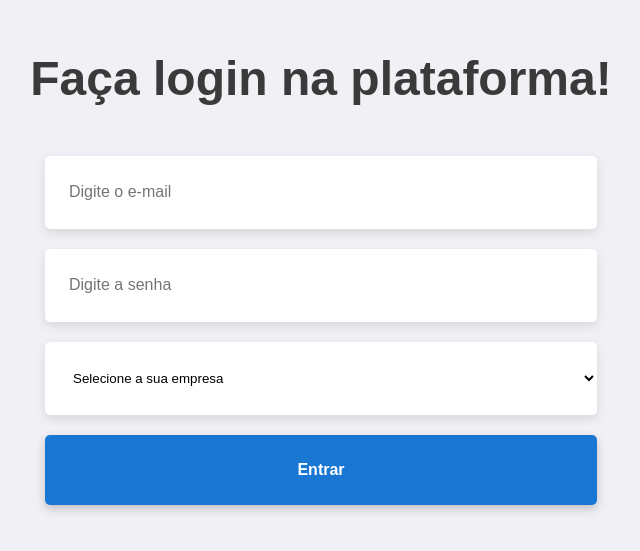
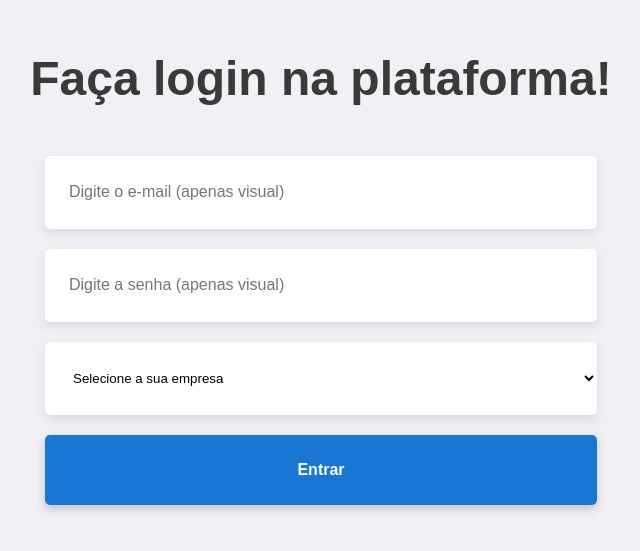
Before and after one commit to henriSandovalSilva/react-user-posts, a React (Create React App) app: page /login in a window 1280 px wide. Shown: the part 127-678 px from the top of the page, without its empty margins (319-959 px from the left). Built offline with nearby package versions, Linux system fonts and the light colour scheme; no server answers.

Commit message:
Change input placeholders

```diff
--- a/src/pages/Login/index.tsx
+++ b/src/pages/Login/index.tsx
@@ -39,8 +39,8 @@ const Login: React.FC = () => {
       </Title>
 
       <Form action="">
-        <input placeholder="Digite o e-mail" />
-        <input placeholder="Digite a senha" />
+        <input placeholder="Digite o e-mail (apenas visual)" />
+        <input placeholder="Digite a senha (apenas visual)" />
 
         <select name="company" id="company" onChange={handleSelectCompany}>
           <option>Selecione a sua empresa</option>
```
